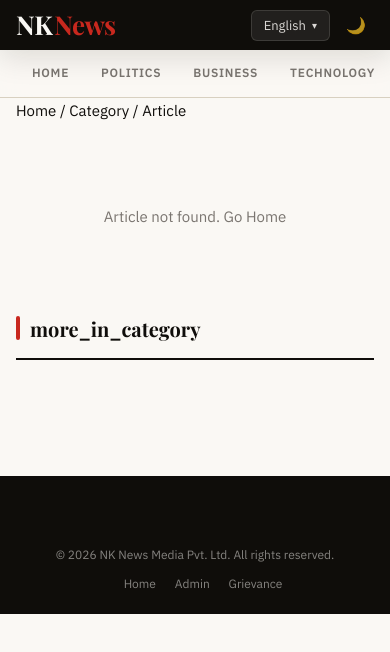
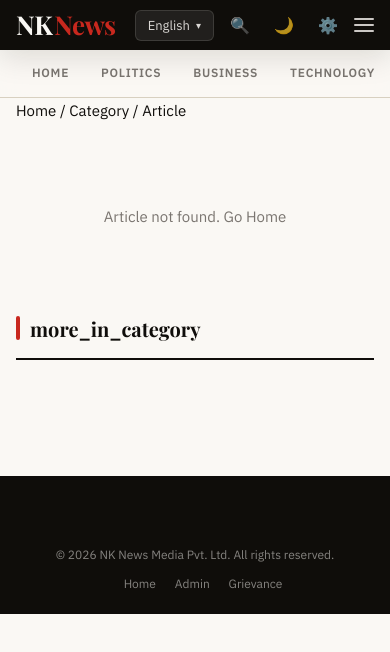
Before and after one commit to nknews0101-gif/Nk-News, a website built with Vite: page article.html in a window 390 px wide. Built offline with nearby package versions, Linux system fonts and the light colour scheme.

Commit message:
fix: Show actual images on category pages, sync header buttons across all pages

```diff
--- a/article.html
+++ b/article.html
@@ -48,7 +48,10 @@
           <div class="lang-option" data-lang="sa"><span class="native">Sanskrit</span><span class="code">/sa/</span></div>
         </div>
       </div>
+      <button class="header-btn" id="searchBtn" title="Search">🔍</button>
       <button class="header-btn" id="themeBtn" title="Toggle Dark Mode">🌙</button>
+      <a href="admin.html" class="header-btn" title="Admin Panel" style="text-decoration:none;">⚙️</a>
+      <button class="hamburger" id="hamburgerBtn" title="Menu"><span></span><span></span><span></span></button>
     </div>
   </div>
 </header>
```
Also changed, not shown: category.html (+4 -1 lines).
